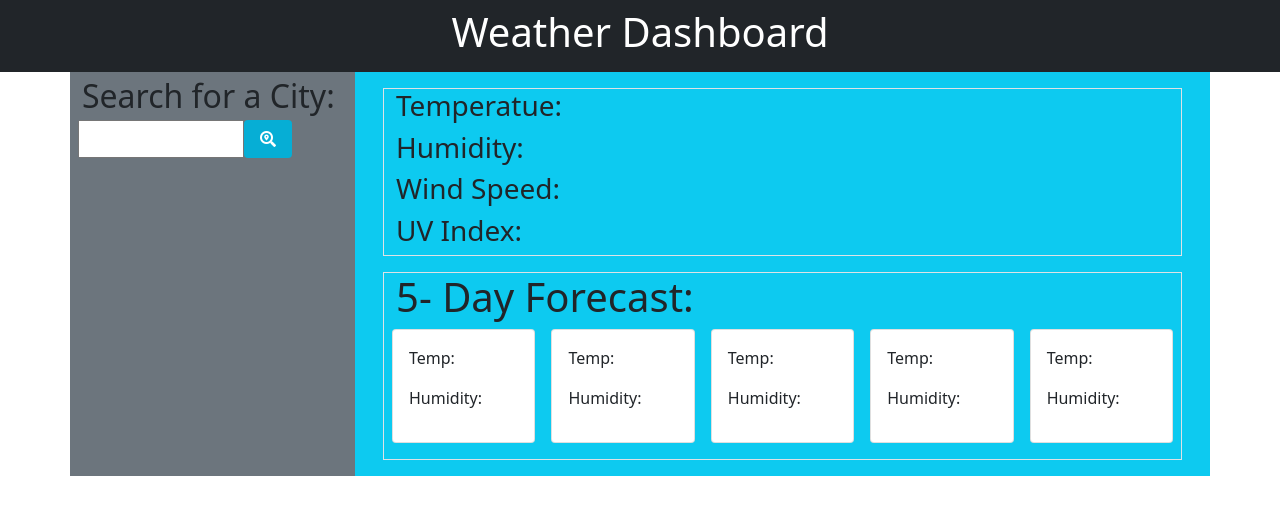
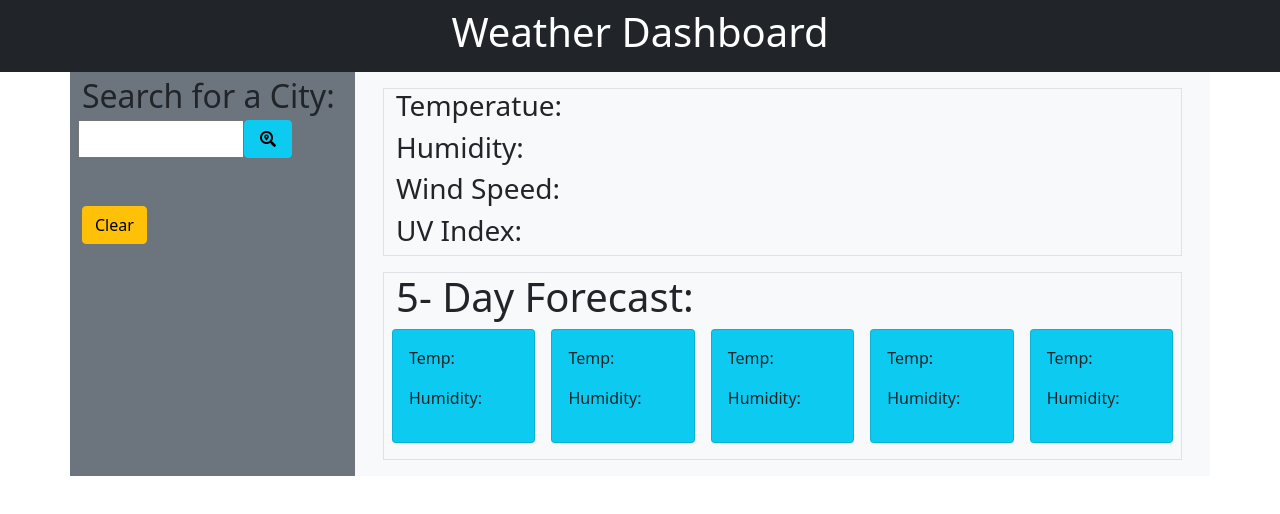
Before and after one commit to Israel-Molestina/weather-dashboard, a plain HTML site: page index.html in a window 1280 px wide. Drawn offline with nearby package versions, Linux system fonts and the light colour scheme; a script that the page names is missing.

Commit message:
added button to clear local storage :

```diff
--- a/assets/css/style.css
+++ b/assets/css/style.css
@@ -1,7 +1,7 @@
-.btn {
+/* .btn {
     background-color: #06aed5;
     color: white;
-  }
+  } */
 
 .currentIcon {
     width: 80px;
@@ -18,3 +18,7 @@
 .severe {
     background-color: red;
 }
+
+.btn-clear {
+    background-color: silver;
+}
--- a/assets/js/script.js
+++ b/assets/js/script.js
@@ -58,6 +58,10 @@ $(document).on("click", ".goBack", function () {
   currentSearch(value);
 });
 
+$('.clear').click(function() {
+    localStorage.clear();
+});
+
 // this function will add the saved cities to a column on the left so user can go back to them
 function savedCities(city) {
 
@@ -66,7 +70,7 @@ function savedCities(city) {
 
     hSave.text(city);
 
-    $("#saved").append(savedC);
+    $("#saved").prepend(savedC);
     savedC.prepend(hSave);
 
 }
--- a/index.html
+++ b/index.html
@@ -46,7 +46,7 @@
 
                     <input class="col-7 ms-2">
 
-                    <button class="btn col-2">
+                    <button class="btn btn-info col-2">
                         <i class="fas fa-search-location"></i>
                     </button>
 
@@ -57,12 +57,16 @@
                         <!-- this is where I will put the previously searched citys-->
                         <!--These will all be dynamically created with jQuery-->
 
+                        <button class="btn btn-warning clear mt-4">
+                            Clear
+                        </button>
+
                     </section>
 
                 </article>
             </section>
 
-            <section class="col-9 bg-info">
+            <section class="col-9 bg-light">
 
                 <section class="row m-3">
 
@@ -99,27 +103,27 @@
                         <article class="row">
                             <!--This is where I will put 5-day forcast info-->
                             <!--These will all be dynamically created with jQuery-->
-                            <article class="card col-2 mx-2 card-body icon1" id="day1">
+                            <article class="card col-2 mx-2 card-body icon1 bg-info" id="day1">
                                 <p>Temp: <span class="temp1"></span></p>
                                 <p>Humidity: <span class="hum1"></span></p>
                             </article>
 
-                            <article class="card col-2 mx-2 card-body icon2" id="day2">
+                            <article class="card col-2 mx-2 card-body icon2 bg-info" id="day2">
                                 <p>Temp: <span class="temp2"></span></p>
                                 <p>Humidity: <span class="hum2"></span></p>
                             </article>
 
-                            <article class="card col-2 mx-2 card-body icon3" id="day3">
+                            <article class="card col-2 mx-2 card-body icon3 bg-info" id="day3">
                                 <p>Temp: <span class="temp3"></span></p>
                                 <p>Humidity: <span class="hum3"></span></p>
                             </article>
 
-                            <article class="card col-2 mx-2 card-body icon4" id="day4">
+                            <article class="card col-2 mx-2 card-body icon4 bg-info" id="day4">
                                 <p>Temp: <span class="temp4"></span></p>
                                 <p>Humidity: <span class="hum4"></span></p>
                             </article>
 
-                            <article class="card col-2 mx-2 card-body icon5" id="day5">
+                            <article class="card col-2 mx-2 card-body icon5 bg-info" id="day5">
                                 <p>Temp: <span class="temp5"></span></p>
                                 <p>Humidity: <span class="hum5"></span></p>
                             </article>
```
